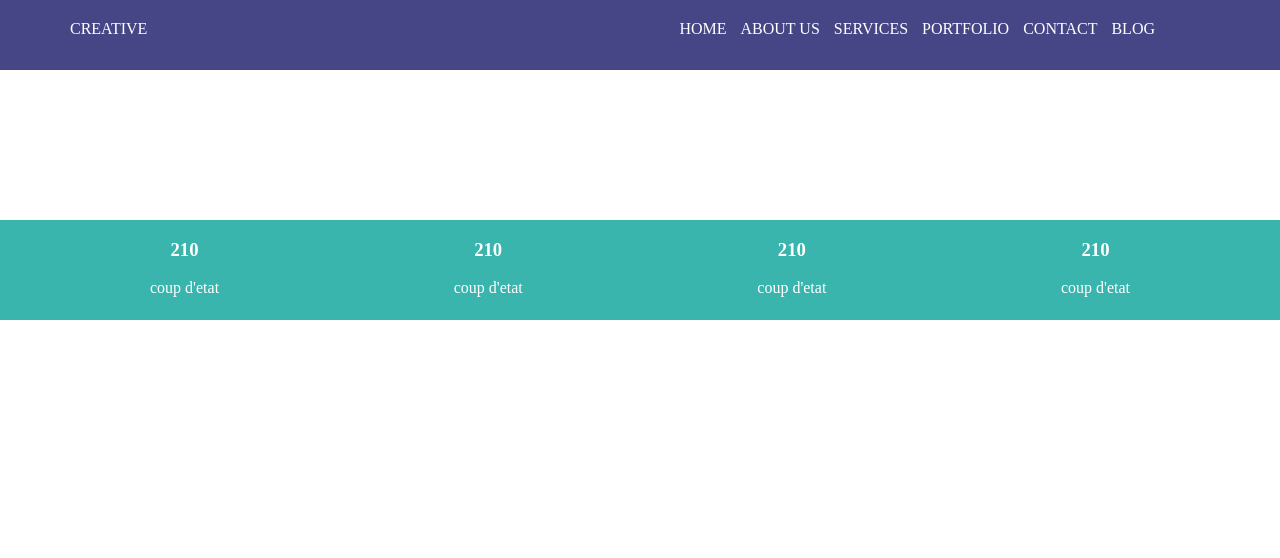
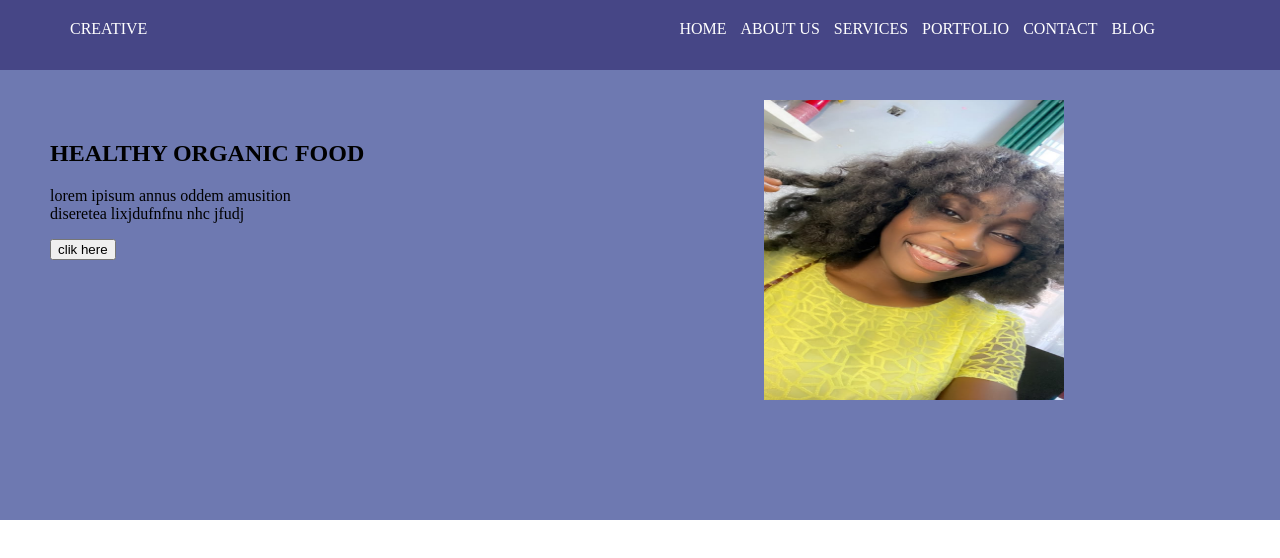
Before and after one commit to bebejoy400/lesson-1, a plain HTML site: page index.html in a window 1280 px wide. Drawn offline with Linux system fonts and the light colour scheme.

Commit message:
hero-section

```diff
--- a/index.html
+++ b/index.html
@@ -23,39 +23,17 @@
         </div>
     </section>
     <section class="hero-section">
-        <div class="cards">
-            <div class="card-1">
-                <h3>
-                    210
-                </h3>
-                <p>
-                    coup d'etat
-                </p>
-            </div>
-             <div class="card-1">
-                <h3>
-                    210
-                </h3>
-                <p>
-                    coup d'etat
-                </p>
-            </div>
-             <div class="card-1">
-                <h3>
-                    210
-                </h3>
-                <p>
-                    coup d'etat
-                </p>
-            </div>
-             <div class="card-1">
-                <h3>
-                    210
-                </h3>
-                <p>
-                    coup d'etat
-                </p>
-            </div>
+        <div class="hero-text">
+            <h2>
+                HEALTHY ORGANIC FOOD
+            </h2>
+            <p>
+                lorem ipisum annus oddem amusition<br>diseretea lixjdufnfnu nhc jfudj
+            </p>
+            <button>clik here</button>
+        </div>
+        <div class="hero-image">
+            <img src="images/WhatsApp Image 2026-08-09 at 23.03.57.jpeg" alt="">
         </div>
     </section>
 </body>
--- a/style.css
+++ b/style.css
@@ -30,13 +30,17 @@ body{
 
 }
 .hero-section{
-    height: 100px;
-    background-color: rgb(57, 181, 173);
+    display: flex;
+    background-color: rgb(110, 121, 177);
+    height: 450px;
 }
-.cards{
-    display: flex;
-    justify-content: space-between;
-    margin: 150px;
-    text-align: center;
-    color: white;
+.hero-image img{
+    height: 300px;
+    width: 300px;
+    margin-left: 350px;
+    margin-top: 30px;
 }
+.hero-text{
+    padding: 50px;
+
+}
```
Also changed, not shown: images/WhatsApp Image 2026-08-09 at 23.03.57.jpeg (added), images/WhatsApp Image 2026-08-09 at 23.03.58.jpeg (added), images/WhatsApp Image 2026-08-09 at 23.03.59.jpeg (added), images/WhatsApp Image 2026-08-09 at 23.04.51.jpeg (added).
